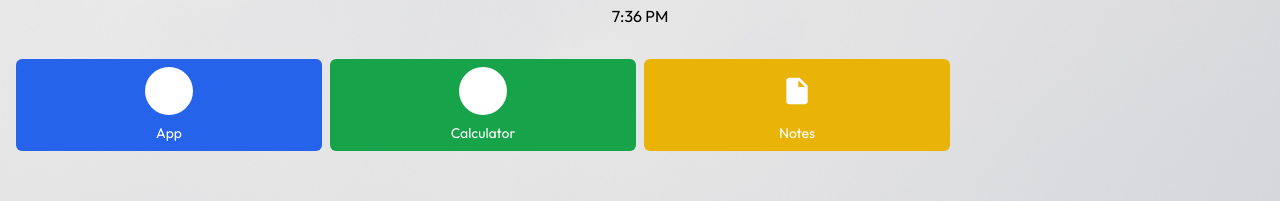
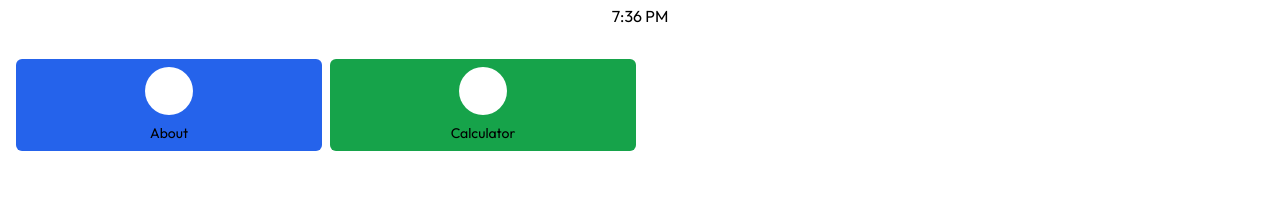
Before and after one commit to Flesky/baron, a Vue app: page / in a window 1280 px wide. Shown: the top 201 px of the page. Built offline with nearby package versions, Linux system fonts and the light colour scheme.

Commit message:
Added temporary about page, refactored user interface

```diff
--- /dev/null
+++ b/src/components/app-container.vue
@@ -0,0 +1,5 @@
+<template>
+  <div class="flex max-w-screen-sm grow flex-col">
+    <slot />
+  </div>
+</template>
--- a/src/components/app-shell.vue
+++ b/src/components/app-shell.vue
@@ -1,5 +1,5 @@
 <template>
-  <main class="absolute inset-0 flex min-h-full pt-8 pb-12">
+  <main class="absolute inset-0 flex min-h-full justify-center bg-white pt-8 pb-12">
     <slot />
   </main>
 </template>
--- a/src/components/home/app-icon.vue
+++ b/src/components/home/app-icon.vue
@@ -9,9 +9,9 @@ defineProps<{
 
 <template>
   <router-link v-slot="{ navigate }" :to="`/${to}`" custom>
-    <button class="flex flex-col items-center gap-2 rounded-md p-2 text-center text-white" @click="navigate">
-      <Component :is="icon" v-bind="$attrs" class="aspect-square h-12 w-12 rounded-full bg-white p-2" />
-      <div class="text-sm">
+    <button class="flex flex-col items-center gap-2 rounded-md p-2 text-center" @click="navigate">
+      <Component :is="icon" v-bind="$attrs" class="aspect-square h-12 w-12 rounded-full bg-white p-2 text-white" />
+      <div class="text-sm text-black">
         {{ title }}
       </div>
     </button>
--- a/src/layouts/default.vue
+++ b/src/layouts/default.vue
@@ -24,7 +24,7 @@ const isHome = computed(() => route.path === '/')
     </router-view>
     <div class="fixed bottom-0 z-20 flex h-12 w-full shrink-0 items-center justify-center">
       <icon-button class="p-2" @click="push('/')">
-        <m-arrow-back-ios-new />
+        <m-chevron-left />
       </icon-button>
     </div>
   </div>
--- /dev/null
+++ b/src/pages/about.vue
@@ -0,0 +1,8 @@
+<template>
+  <app-shell>
+    <app-container class="flex-col items-center justify-center px-4 text-center">
+      <p>This application is a work in progress.</p>
+      <p>Thank you for checking.</p>
+    </app-container>
+  </app-shell>
+</template>
--- a/src/pages/app.vue
+++ /dev/null
@@ -1,3 +0,0 @@
-<template>
-  <app-shell class="bg-white" />
-</template>
--- a/src/pages/calculator.vue
+++ b/src/pages/calculator.vue
@@ -88,7 +88,8 @@ watch(query, (value) => {
 </script>
 
 <template>
-  <app-shell class="flex-col gap-2 bg-white p-4">
+  <app-shell>
+    <app-container class="gap-2 px-4">
       <div class="flex w-full grow-[2] flex-col justify-center break-words text-right align-middle text-5xl font-light">
         {{ query }}
       </div>
@@ -117,5 +118,6 @@ watch(query, (value) => {
           {{ key }}
         </icon-button>
       </div>
+    </app-container>
   </app-shell>
 </template>
--- a/src/pages/index.vue
+++ b/src/pages/index.vue
@@ -3,16 +3,16 @@ import { Swiper, SwiperSlide } from 'swiper/vue'
 import 'swiper/css'
 import PersonRounded from '~icons/material-symbols/person-rounded'
 import Calculate from '~icons/material-symbols/calculate'
-import Note from '~icons/material-symbols/note'
+// import Note from '~icons/material-symbols/note'
 </script>
 
 <template>
-  <app-shell>
+  <app-shell class="bg-transparent">
     <Swiper :space-between="32">
       <SwiperSlide class="grid grid-cols-4 grid-rows-6 items-center gap-x-2 p-4">
-        <app-icon class="bg-blue-600" :icon="PersonRounded" title="App" to="app" />
+        <app-icon class="bg-blue-600" :icon="PersonRounded" title="About" to="about" />
         <app-icon class="bg-green-600" :icon="Calculate" title="Calculator" to="calculator" />
-        <app-icon class="bg-yellow-500" :icon="Note" title="Notes" to="notes" />
+        <!--        <app-icon class="bg-yellow-500" :icon="Note" title="Notes" to="notes" /> -->
       </SwiperSlide>
       <SwiperSlide class="flex items-center justify-center p-4">
         Work in progress ;)
--- a/tailwind.config.js
+++ b/tailwind.config.js
@@ -6,6 +6,7 @@ module.exports = {
   content: [
     './index.html',
     './src/**/*.{vue,js,ts,jsx,tsx}',
+    './vite.config.ts',
   ],
   theme: {
     extend: {
--- a/vite.config.ts
+++ b/vite.config.ts
@@ -38,7 +38,10 @@ export default defineConfig({
       ],
       vueTemplate: true,
     }),
-    Icons({ compiler: 'vue3' }),
+    Icons({
+      compiler: 'vue3',
+      defaultClass: 'text-2xl',
+    }),
     // VitePWA({
     //   registerType: 'autoUpdate',
     // }),
```
Also changed, not shown: components.d.ts (+9 -0 lines). Lines whose indentation alone changed are shown as unchanged.
